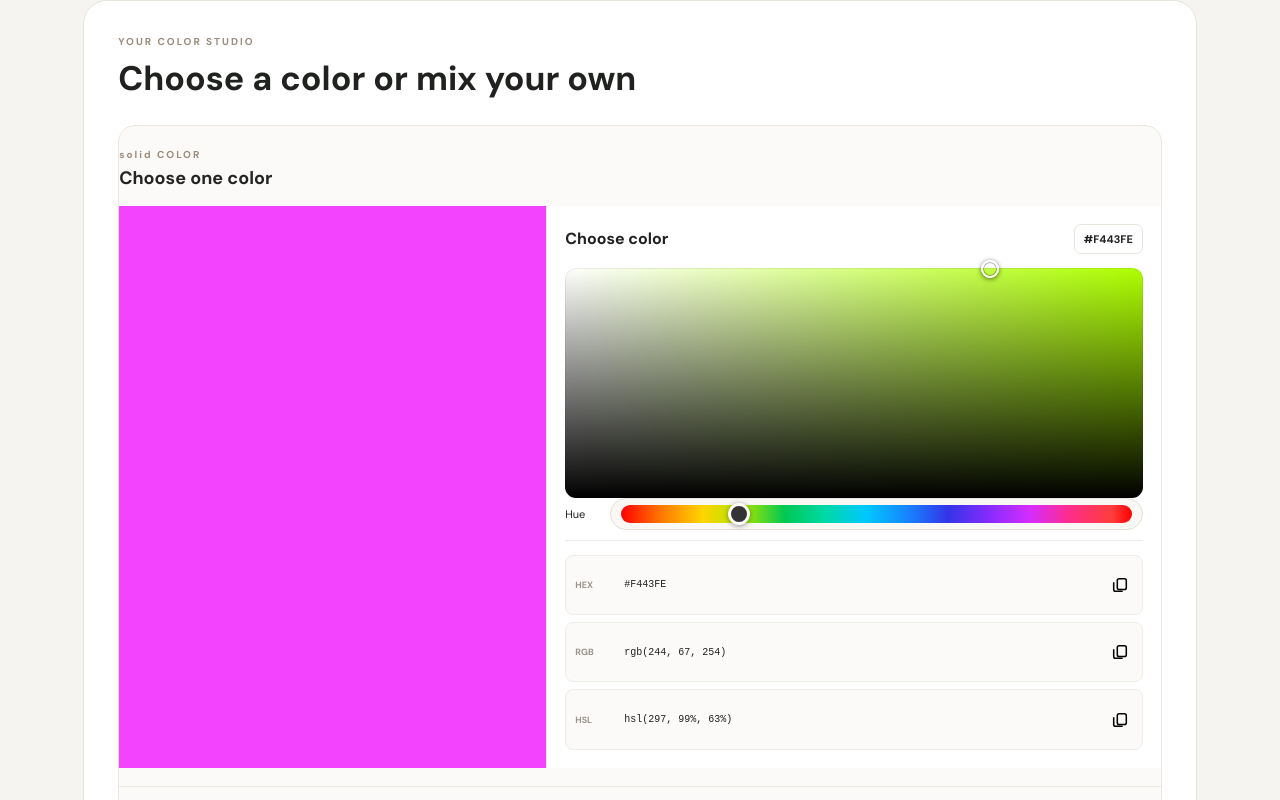
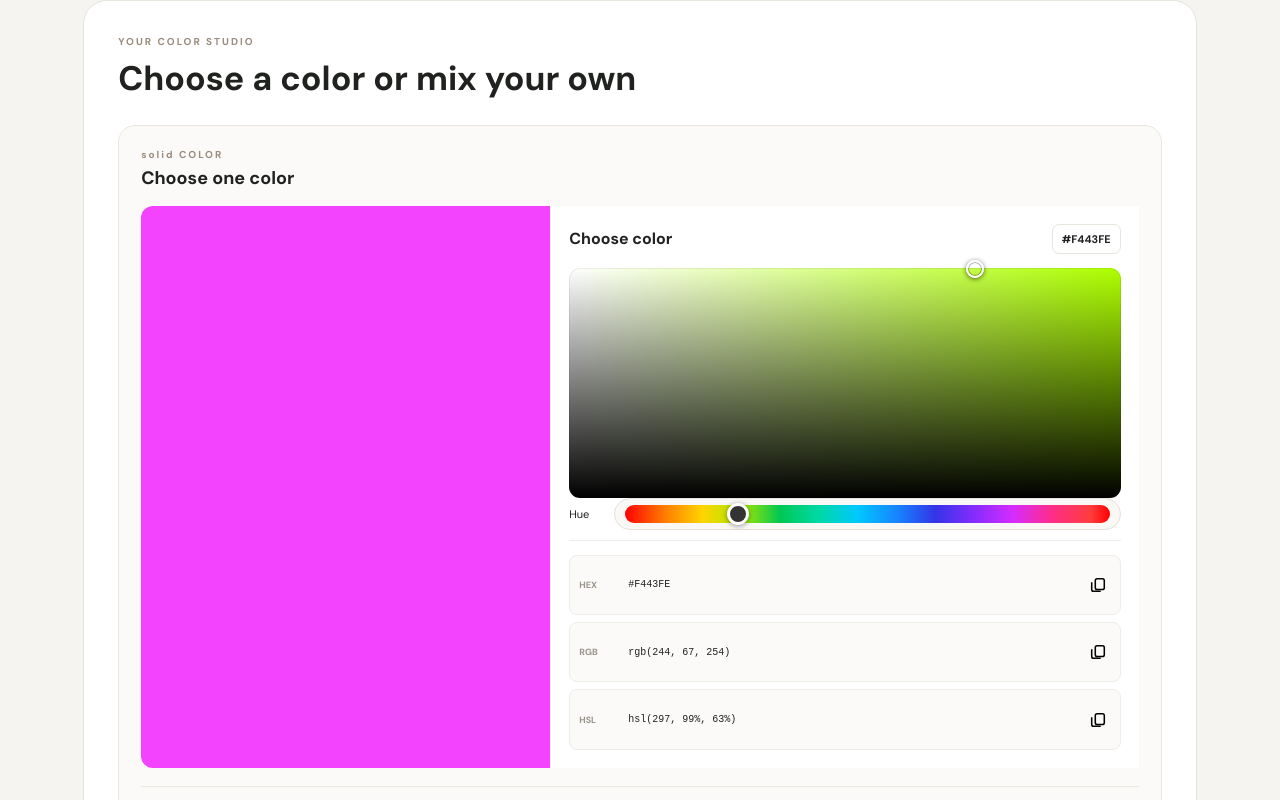
Before and after one commit to gouharihawa-dotcom/hue-color-studio, a React (Vite) app: page / in a window 1280 px wide. Shown: the part 460-1260 px from the top of the page. Built offline with nearby package versions, Linux system fonts and the light colour scheme; a web font is replaced by a local one.

Commit message:
Clean up App.css by removing unnecessary styles
Remove unused styles for workspace and studio panel.

```diff
--- a/src/App.css
+++ b/src/App.css
@@ -1031,22 +1031,3 @@ h1 em {
   background: #d18b68;
   color: #171916;
 }
-.workspace.studio-panel {
-  padding-left: 0;
-  padding-right: 0;
-}
-
-.color-preview {
-  width: 100%;
-  margin: 0;
-  border-radius: 0;
-}
-
-.studio-panel-heading h3 {
-  color: #242424;
-  opacity: 1;
-}
-
-.dark .studio-panel-heading h3 {
-  color: #f2f1eb;
-}
```
